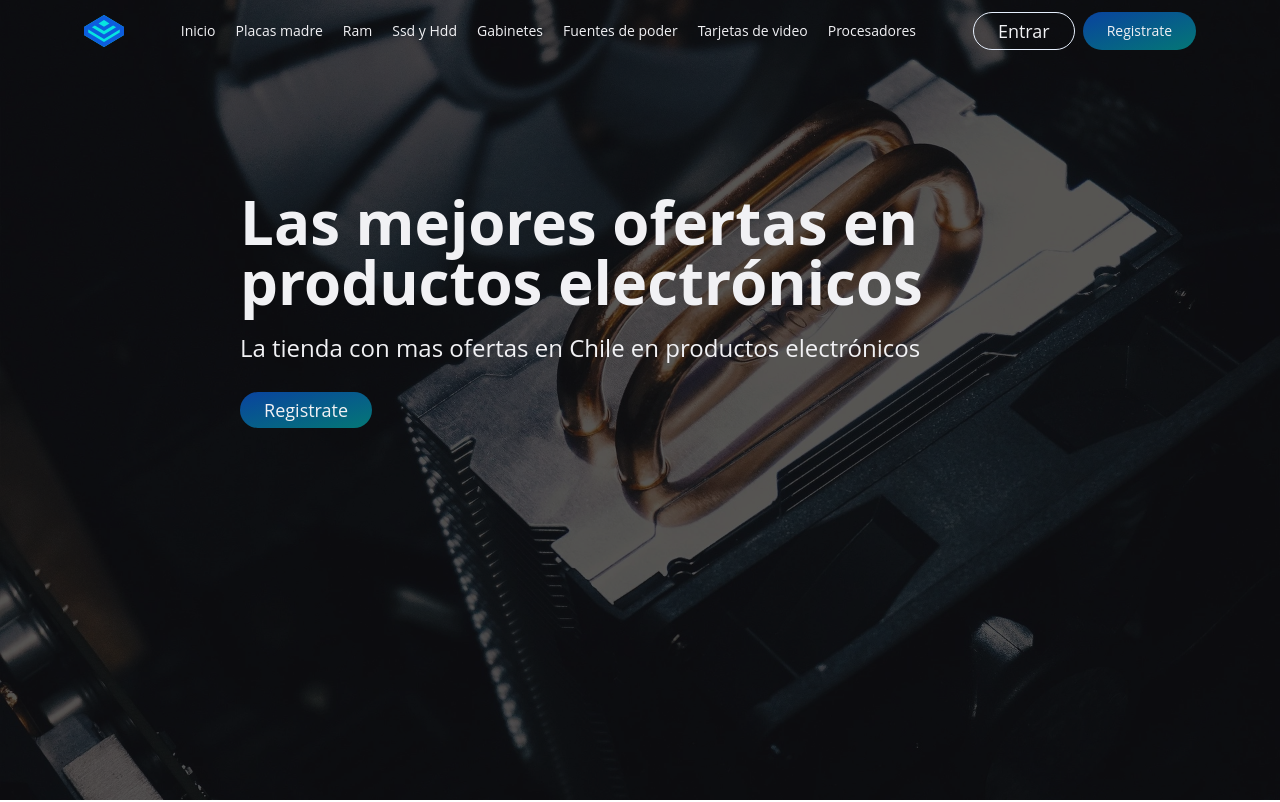
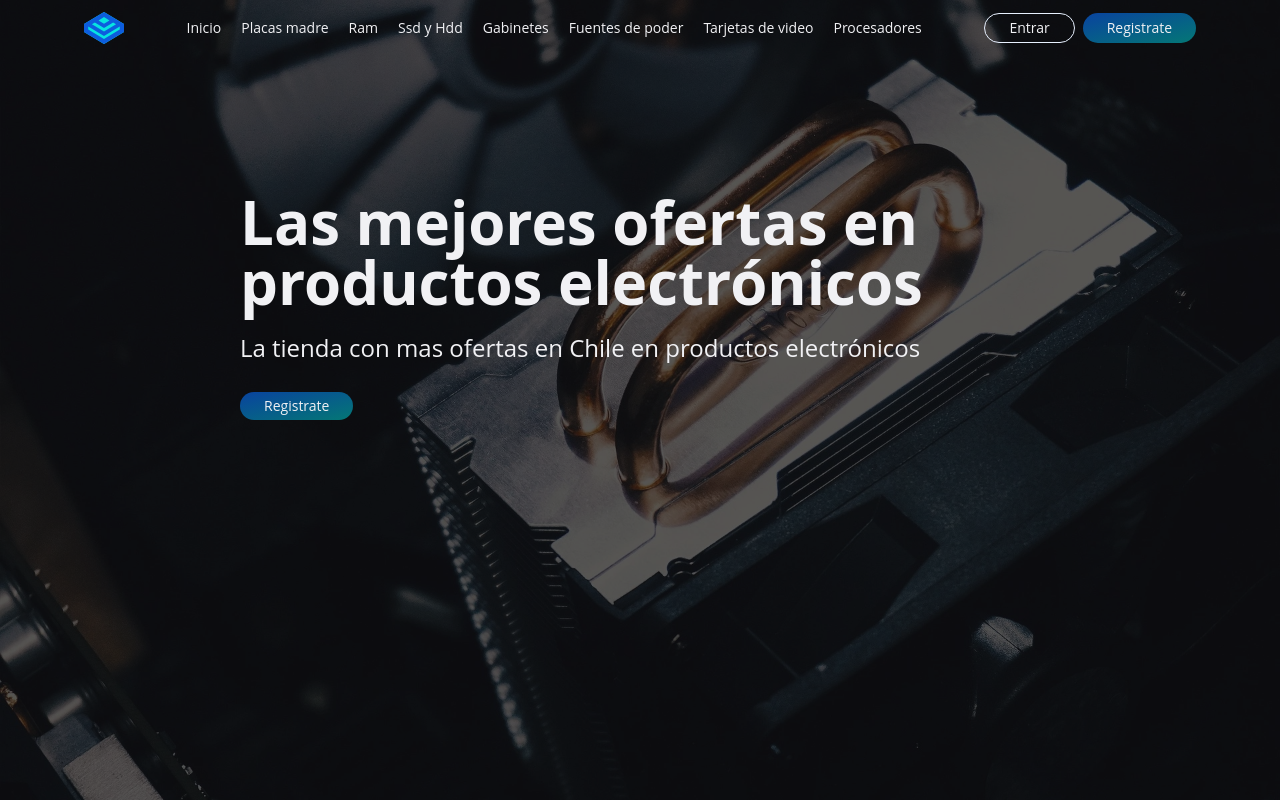
Before and after one commit to FernandoLorca/desafio-final-frontend, a React (Vite) app: page / in a window 1280 px wide. Shown: the top 802 px of the page. Built offline with nearby package versions, Linux system fonts and the light colour scheme.

Commit message:
Some changes in buttons

```diff
--- a/src/components/Buttons/ButtonCta.jsx
+++ b/src/components/Buttons/ButtonCta.jsx
@@ -1,9 +1,10 @@
-const ButtonCta = ({ text, textSize, buttonType = '' }) => {
+const ButtonCta = ({ text, buttonType = '' }) => {
   return (
     <button
-      className={`rounded-full bg-gradient-to-br from-primary-600 to-secondary-700 px-6 py-3 text-lg hover:bg-gradient-to-br hover:from-primary-700 hover:to-secondary-600 lg:py-1 ${textSize}`}
+      className="rounded-full bg-gradient-to-br from-primary-600 to-secondary-700 px-6 py-3 text-lg hover:bg-gradient-to-br hover:from-primary-700 hover:to-secondary-600
+      lg:py-1 lg:text-sm"
       type={buttonType}
-      >
+    >
       {text}
     </button>
   );
--- a/src/components/Buttons/ButtonPassive.jsx
+++ b/src/components/Buttons/ButtonPassive.jsx
@@ -4,7 +4,7 @@ const ButtonPassive = ({ text, classProperty, toHref }) => {
   return (
     <Link to={toHref}>
       <button
-        className={`w-full rounded-full border border-primary-100 px-6 py-3 text-lg hover:border hover:border-primary-600 hover:bg-primary-600 hover:text-secondary-100 lg:py-1 ${classProperty}`}
+        className={`w-full rounded-full border border-primary-100 px-6 py-3 text-lg hover:border hover:border-primary-600 hover:bg-primary-600 hover:text-secondary-100 lg:py-1 lg:text-sm ${classProperty}`}
       >
         {text}
       </button>
--- a/src/components/Navbar/Navbar.jsx
+++ b/src/components/Navbar/Navbar.jsx
@@ -18,10 +18,7 @@ const Navbar = ({ onClick, menu }) => {
           text="Entrar"
           toHref="/login"
         />
-        <ButtonCta
-          text="Registrate"
-          textSize="text-sm"
-        />
+        <ButtonCta text="Registrate" />
       </div>
       <div
         className="lg:hidden"
```
